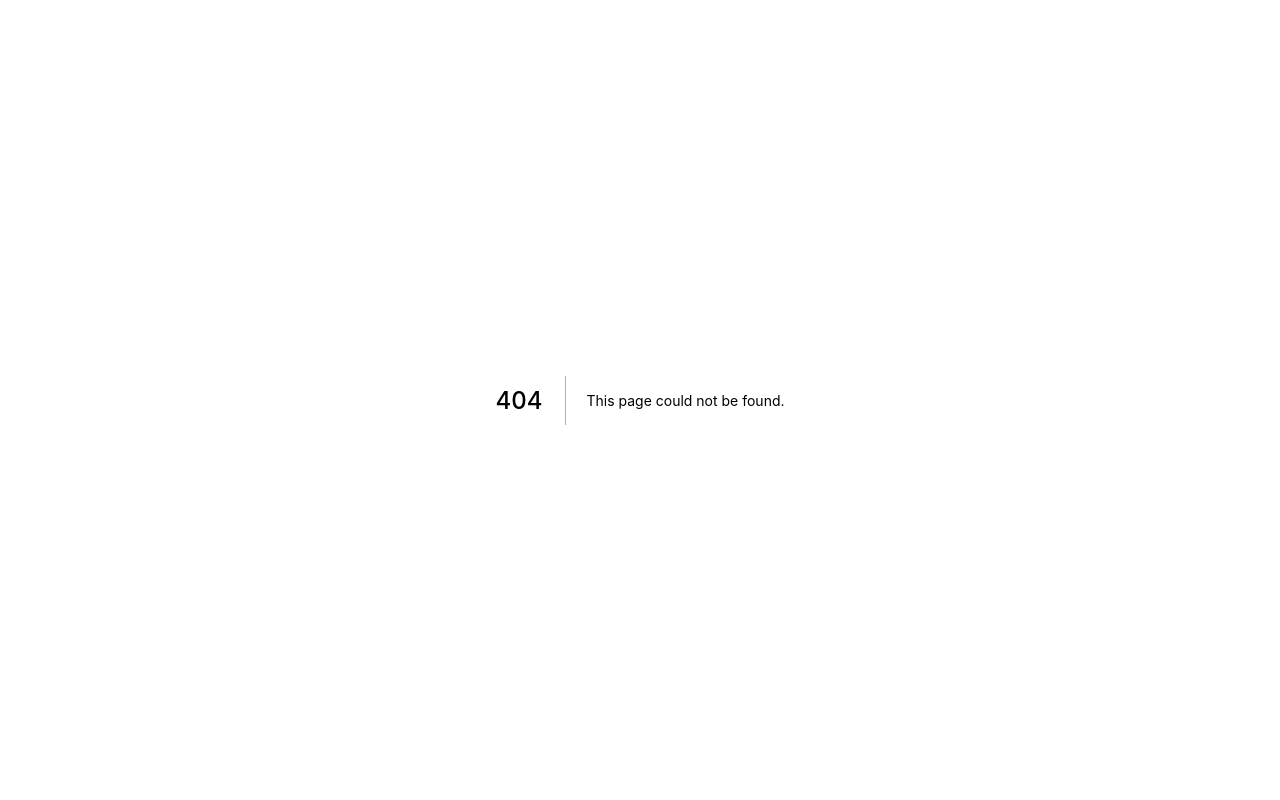
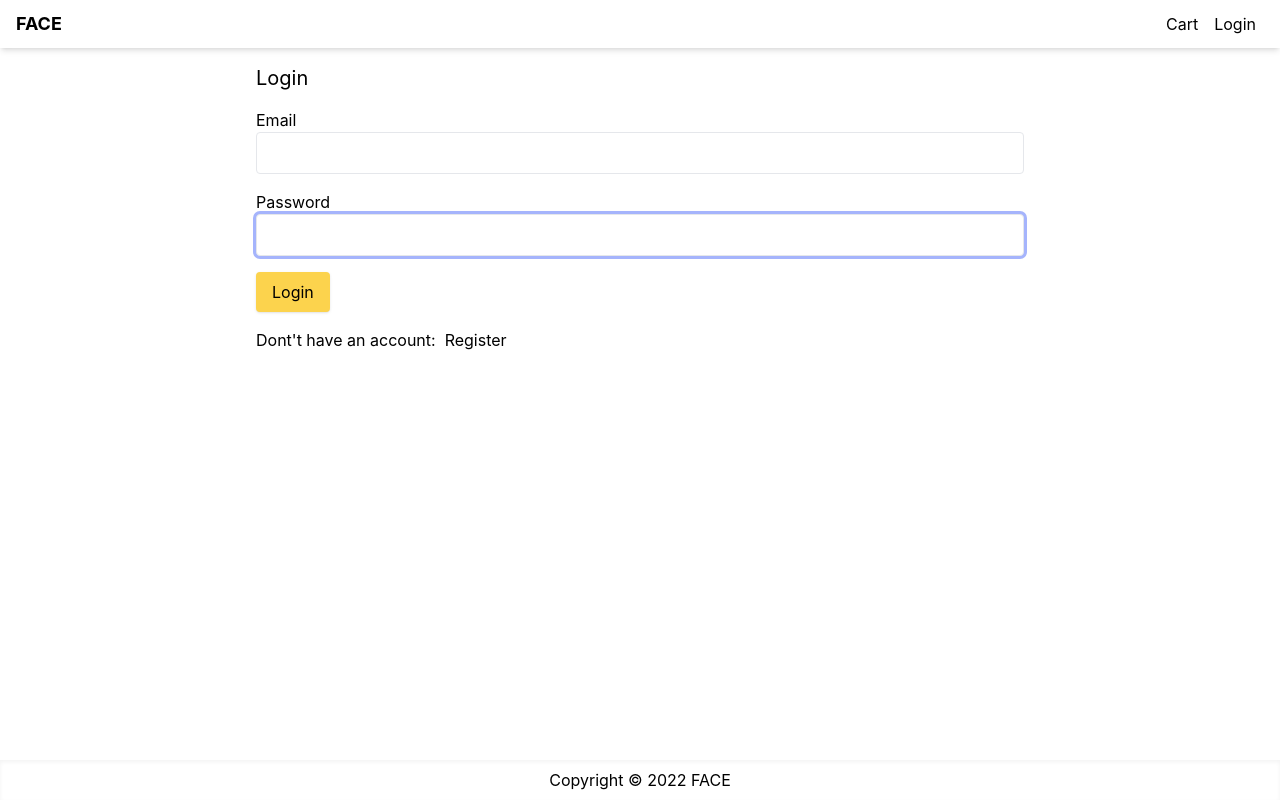
Before and after one commit to drgerishon/face, a Next.js app: page /login in a window 1280 px wide. Before the commit this address had no page. Built offline with nearby package versions, Linux system fonts and the light colour scheme.

Commit message:
registration using react hook form

```diff
--- a/package.json
+++ b/package.json
@@ -13,7 +13,8 @@
     "js-cookie": "^3.0.1",
     "next": "12.3.1",
     "react": "18.2.0",
-    "react-dom": "18.2.0"
+    "react-dom": "18.2.0",
+    "react-hook-form": "^7.37.0"
   },
   "devDependencies": {
     "@types/react": "^18.0.21",
--- a/pages/cart.js
+++ b/pages/cart.js
@@ -99,7 +99,7 @@
               </li>
               <li>
                 <button
-                  onClick={() => router.push('/shipping')}
+                  onClick={() => router.push('login?redirect=/shipping')}
                   className="primary-button w-full"
                 >
                   Check Out
--- /dev/null
+++ b/pages/login.js
@@ -0,0 +1,53 @@
+import Link from 'next/link';
+import React from 'react';
+import { useForm } from 'react-hook-form';
+import Layout from './../components/Layout';
+
+const LoginScreen = () => {
+    const {
+        handleSubmit,
+        register,
+        formState: { errors}, } = useForm();
+
+        const submitHundler = ({ email, password }) => {
+
+        }
+
+  return (
+    <Layout title="Login">
+        <form className="mx-auto max-w-screen-md" onSubmit={handleSubmit(submitHundler)}>
+            <h1 className="mb-4 text-xl">Login</h1>
+            <div className="mb-4">
+                <lable htmlFor="email">Email</lable>
+                <input type="email"
+                {...register('email',{required: 'please enter email',
+            pattern: { value: /^[a-zA-Z0-9_.+-]+@[a-zA-Z0-9-]+.[a-zA-Z0-9-.]+$/i,
+            message: "please enter a valid email",
+        }})}
+                className='w-full' id="email" autoFocus></input>
+                {errors.email && (<div className='text-red-500'>{errors.email.message}</div>)}
+            </div>
+            <div className="mb-4">
+                <lable htmlFor="password">Password</lable>
+                <input type="password"
+                {...register('password',{ required: 'please enter password',
+            minLength: { value: 6, message: 'password is more than 5 chars'}, })}
+                className='w-full' id="password" autoFocus></input>
+                 {errors.password && (<div className='text-red-500'>{errors.password.message}</div>)}
+
+            </div>
+            <div className="mb-4">
+                <button className="primary-button">Login</button>
+            </div>
+            <div className="mb-4">
+                Dont&apos;t have an account: &nbsp;
+                <Link href="register">Register</Link>
+            </div>
+
+
+        </form>
+    </Layout>
+  )
+}
+
+export default LoginScreen
--- a/styles/globals.css
+++ b/styles/globals.css
@@ -37,3 +37,9 @@
 .primary-button {
   @apply rounded bg-amber-300 py-2 px-4 shadow outline-none hover:bg-amber-400 active:bg-amber-500;
 }
+
+input,
+select,
+textarea {
+  @apply rounded border p-2 outline-none ring-indigo-300 focus:ring;
+}
```
Also changed, not shown: 2 other files (tests, documents, lock files or other folders).
